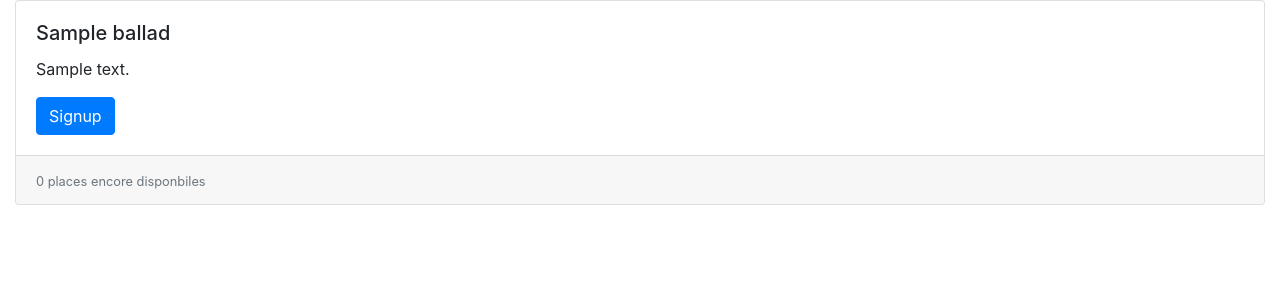
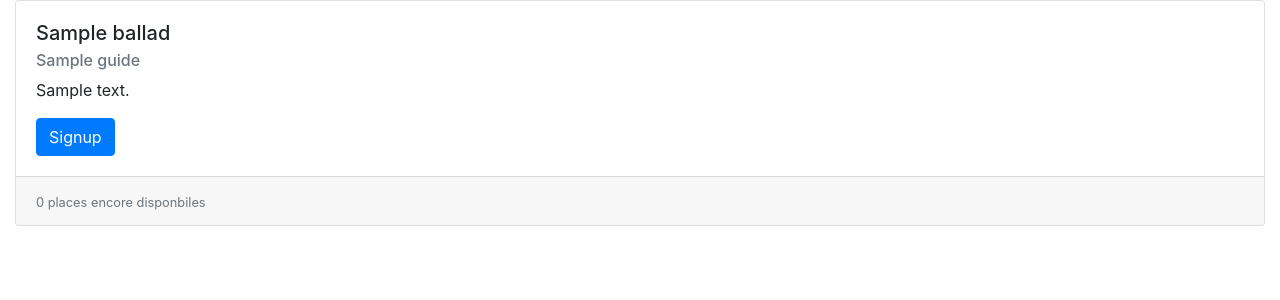
Before and after one commit to acelpb/dyn_signup, a Django app: template templates/signup/ballads.html in a window 1280 px wide. Shown: the part 56-356 px from the top of the page. Run offline with Django 3.2, Linux system fonts and the light colour scheme; tables that the repository leaves empty hold one stand-in row (values such as "Sample post"); the template is opened without the code that fills it: values that come from a table or form of the project are taken from there, most other values are stand-ins (such as "Sample title", 1, 10 or a date in 2020).

Commit message:
fix(ballades): add guide

```diff
--- a/signup/models.py
+++ b/signup/models.py
@@ -9,6 +9,7 @@
 
 class Ballad(models.Model):
     title = models.CharField(max_length=220)
+    guide = models.CharField(max_length=220)
     description = models.TextField()
     max_participants = models.IntegerField()
 
--- a/templates/signup/ballads.html
+++ b/templates/signup/ballads.html
@@ -6,6 +6,7 @@
             <div class="card" style="width: 18rem;">
                 <div class="card-body">
                     <h5 class="card-title">{{ ballad.title }}</h5>
+                    <h6 class="card-subtitle mb-2 text-muted">{{ balld.guide }}</h6>
                     <p class="card-text">{{ ballad.description }}</p>
                     <a href="{% url "participant_form" %}" class="btn btn-primary">Signup</a>
                 </div>
```
Also changed, not shown: signup/migrations/0002_ballad_guide.py (added).
